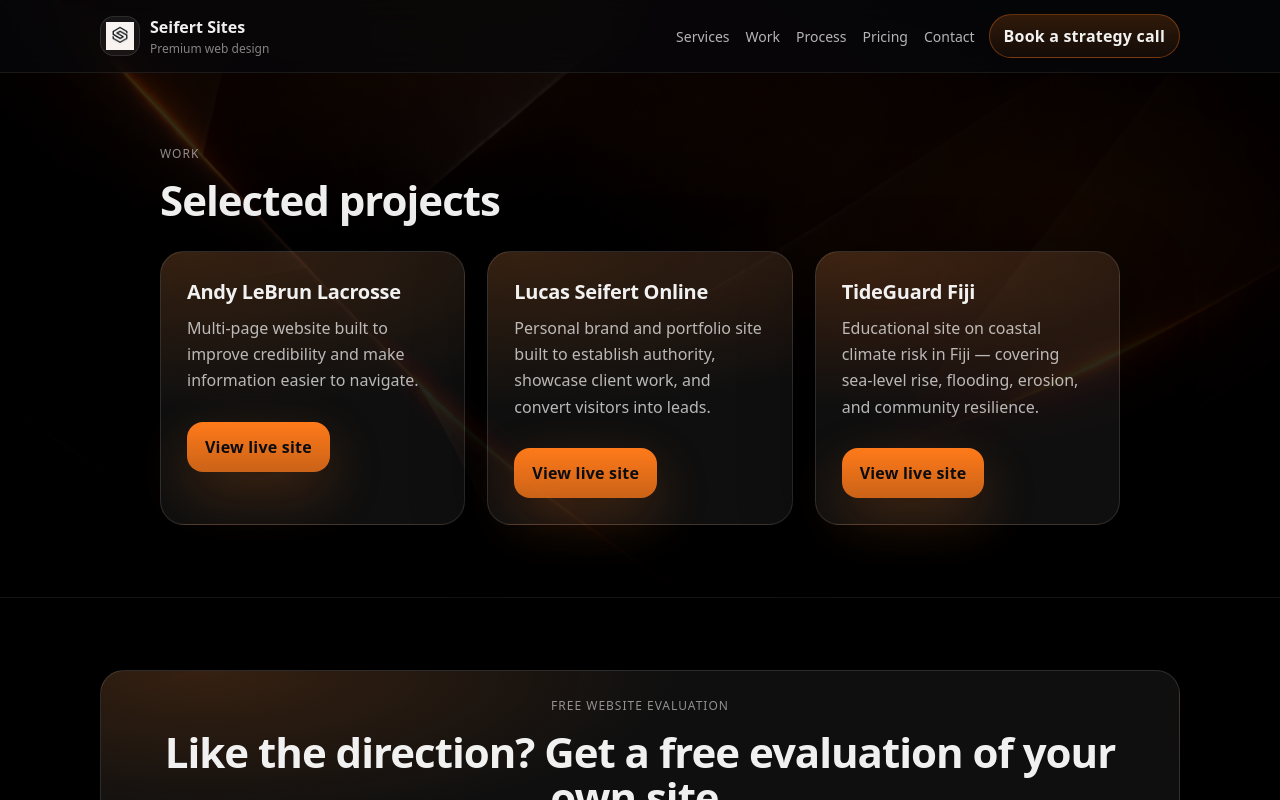
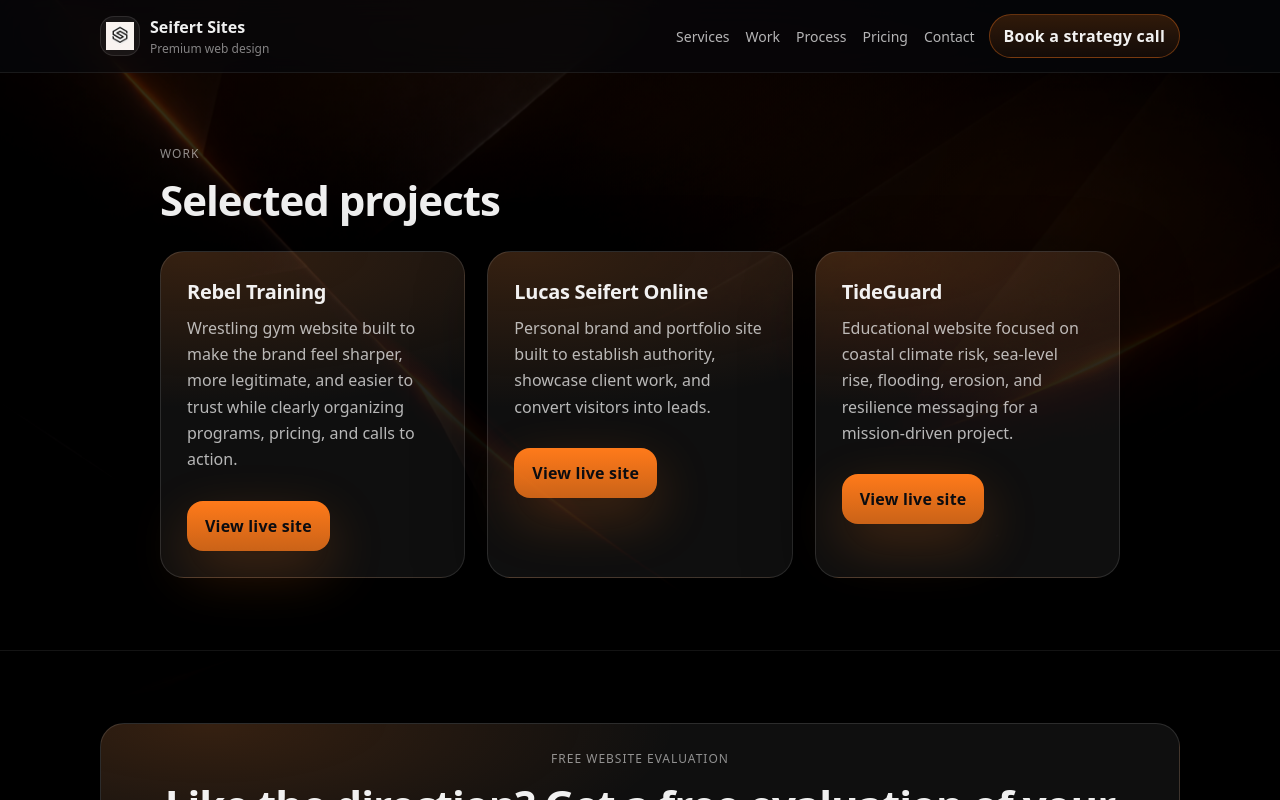
Before and after one commit to lucasseifert113/seifert-sites-fixed, a Next.js app: page /work in a window 1280 px wide. Shown: the top 800 px of the page. Built offline with nearby package versions, Linux system fonts and the light colour scheme.

Commit message:
Refresh work page featured sites

```diff
--- a/app/work/page.tsx
+++ b/app/work/page.tsx
@@ -12,19 +12,17 @@ export default function WorkPage() {
             <h2 className="h2">Selected projects</h2>
           </div>
 
-          <div className="grid3">
+          <div className="gridAuto">
 
-            {/* Real Project */}
             <div className="card panelHighlight">
-              <h3 className="h3">Andy LeBrun Lacrosse</h3>
+              <h3 className="h3">Rebel Training</h3>
               <p className="muted" style={{ marginBottom: 16 }}>
-                Multi-page website built to improve credibility and make information easier to navigate.
+                Wrestling gym website built to make the brand feel sharper, more legitimate, and easier to trust while clearly organizing programs, pricing, and calls to action.
               </p>
-
               <div className="btnRow">
                 <a
                   className="btnPrimary"
-                  href="https://lebrunlacrosse.online"
+                  href="https://rebeltraining.org"
                   target="_blank"
                   rel="noopener noreferrer"
                 >
@@ -33,7 +31,6 @@ export default function WorkPage() {
               </div>
             </div>
 
-            {/* Lucas Seifert Online */}
             <div className="card panelHighlight">
               <h3 className="h3">Lucas Seifert Online</h3>
               <p className="muted" style={{ marginBottom: 16 }}>
@@ -42,7 +39,7 @@ export default function WorkPage() {
               <div className="btnRow">
                 <a
                   className="btnPrimary"
-                  href="https://www.lucasseifert.online"
+                  href="https://lucasseifert.online"
                   target="_blank"
                   rel="noopener noreferrer"
                 >
@@ -51,16 +48,15 @@ export default function WorkPage() {
               </div>
             </div>
 
-            {/* TideGuard */}
             <div className="card panelHighlight">
-              <h3 className="h3">TideGuard Fiji</h3>
+              <h3 className="h3">TideGuard</h3>
               <p className="muted" style={{ marginBottom: 16 }}>
-                Educational site on coastal climate risk in Fiji — covering sea-level rise, flooding, erosion, and community resilience.
+                Educational website focused on coastal climate risk, sea-level rise, flooding, erosion, and resilience messaging for a mission-driven project.
               </p>
               <div className="btnRow">
                 <a
                   className="btnPrimary"
-                  href="https://www.tideguard.org"
+                  href="https://tideguard.org"
                   target="_blank"
                   rel="noopener noreferrer"
                 >
```
